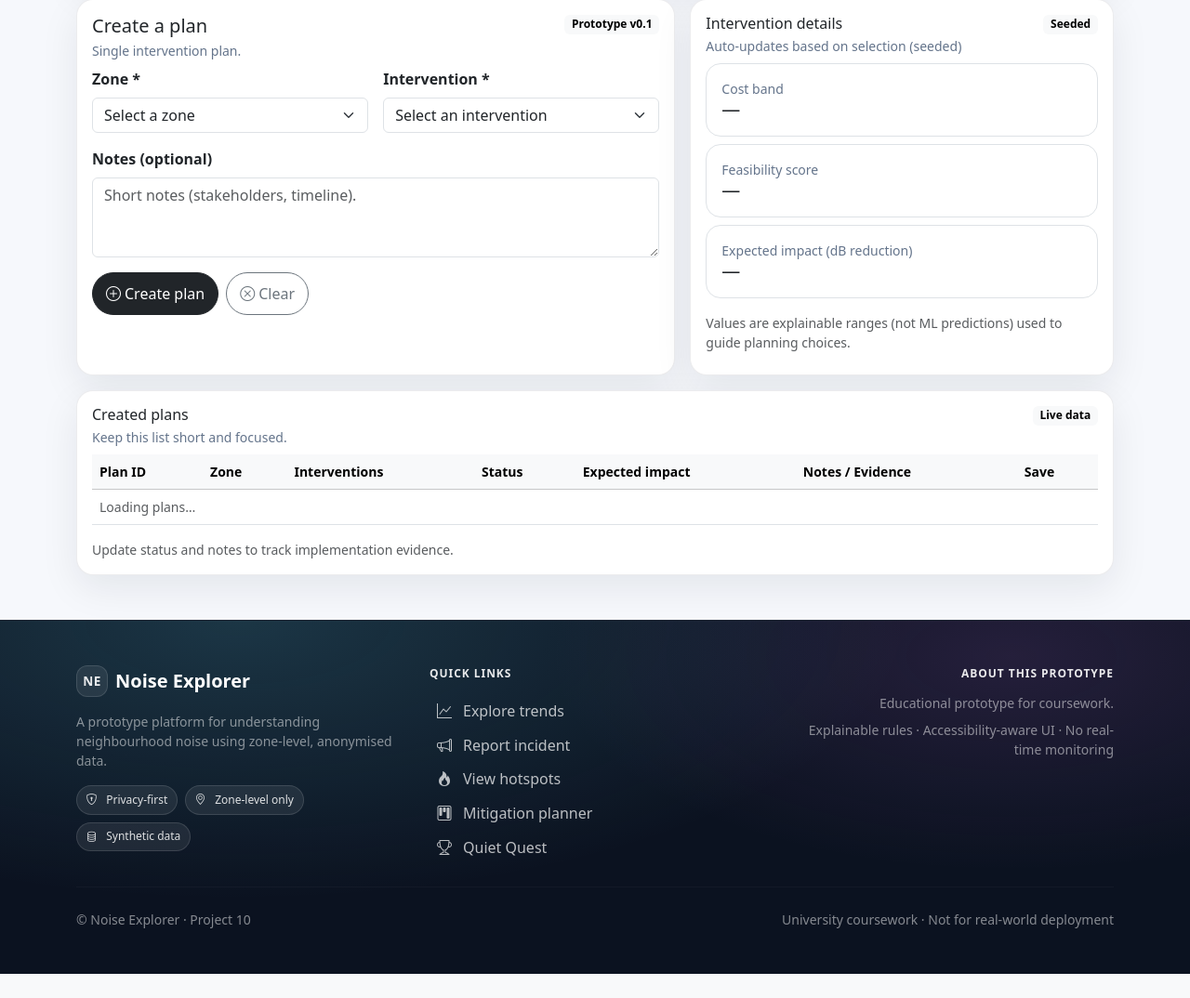
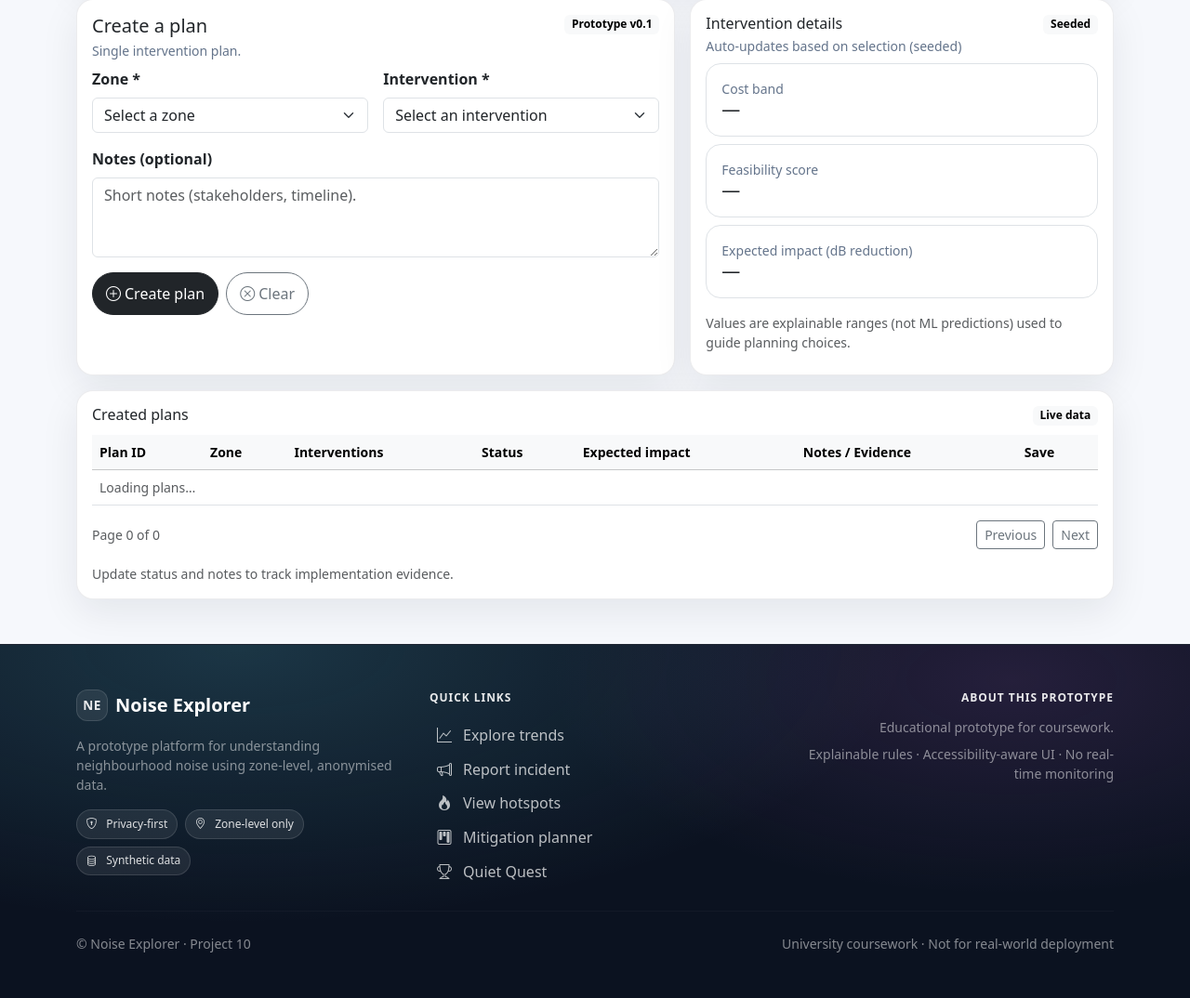
Before and after one commit to JMann-jman/COM2020-Team-Project, a Flask app: page /plan in a window 1280 px wide. Shown: the part 366-1440 px from the top of the page at 93% size. Before the commit the page ends 1414 px from the top, so only its background shows below. Run offline with Flask 3, Linux system fonts and the light colour scheme.

Commit message:
Added paging to mitigation planner

```diff
--- a/noise_pollution_app_frontend/static/js/app.js
+++ b/noise_pollution_app_frontend/static/js/app.js
@@ -703,16 +703,43 @@
   return '—';
 }
 
-function renderPlansTracker(plans) {
+const PLAN_PAGE_SIZE = 10;
+let plansTrackerCache = [];
+let plansTrackerCurrentPage = 0;
+
+function updatePlansPaginationControls() {
+  const pageInfo = document.getElementById('planPageInfo');
+  const prevBtn = document.getElementById('planPrevPage');
+  const nextBtn = document.getElementById('planNextPage');
+  const totalPages = Math.ceil(plansTrackerCache.length / PLAN_PAGE_SIZE);
+
+  if (pageInfo) {
+    if (totalPages === 0) {
+      pageInfo.textContent = 'Page 0 of 0';
+    } else {
+      pageInfo.textContent = `Page ${plansTrackerCurrentPage + 1} of ${totalPages}`;
+    }
+  }
+
+  if (prevBtn) prevBtn.disabled = plansTrackerCurrentPage <= 0;
+  if (nextBtn) nextBtn.disabled = totalPages === 0 || plansTrackerCurrentPage >= totalPages - 1;
+}
+
+function renderPlansTrackerPage() {
   const table = document.getElementById('plansTable');
   if (!table) return;
 
-  if (!plans || plans.length === 0) {
+  if (!plansTrackerCache || plansTrackerCache.length === 0) {
     table.innerHTML = '<tr><td colspan="7" class="text-muted small">No plans available.</td></tr>';
+    updatePlansPaginationControls();
     return;
   }
 
-  table.innerHTML = plans.map(plan => {
+  const start = plansTrackerCurrentPage * PLAN_PAGE_SIZE;
+  const end = start + PLAN_PAGE_SIZE;
+  const pagePlans = plansTrackerCache.slice(start, end);
+
+  table.innerHTML = pagePlans.map(plan => {
     const safeNotes = String(plan.notes || '').replace(/"/g, '&quot;');
     return `
       <tr data-plan-id="${plan.plan_id}">
@@ -741,6 +768,19 @@
   table.querySelectorAll('.tracker-save').forEach(btn => {
     btn.addEventListener('click', handlePlanTrackerSave);
   });
+
+  updatePlansPaginationControls();
+}
+
+function renderPlansTracker(plans) {
+  plansTrackerCache = Array.isArray(plans) ? plans : [];
+  const totalPages = Math.ceil(plansTrackerCache.length / PLAN_PAGE_SIZE);
+  if (totalPages === 0) {
+    plansTrackerCurrentPage = 0;
+  } else if (plansTrackerCurrentPage >= totalPages) {
+    plansTrackerCurrentPage = totalPages - 1;
+  }
+  renderPlansTrackerPage();
 }
 
 async function loadPlansTracker() {
@@ -827,6 +867,28 @@
 }
 
 async function initPlanPage() {
+  const prevBtn = document.getElementById('planPrevPage');
+  const nextBtn = document.getElementById('planNextPage');
+
+  if (prevBtn) {
+    prevBtn.addEventListener('click', () => {
+      if (plansTrackerCurrentPage > 0) {
+        plansTrackerCurrentPage -= 1;
+        renderPlansTrackerPage();
+      }
+    });
+  }
+
+  if (nextBtn) {
+    nextBtn.addEventListener('click', () => {
+      const totalPages = Math.ceil(plansTrackerCache.length / PLAN_PAGE_SIZE);
+      if (plansTrackerCurrentPage < totalPages - 1) {
+        plansTrackerCurrentPage += 1;
+        renderPlansTrackerPage();
+      }
+    });
+  }
+
   await loadInterventions();
   initPlanForm();
   await loadPlansTracker();
--- a/noise_pollution_app_frontend/templates/plan.html
+++ b/noise_pollution_app_frontend/templates/plan.html
@@ -132,7 +132,6 @@
       <div class="d-flex justify-content-between align-items-start mb-2">
         <div>
           <div class="h6 mb-1">Created plans</div>
-          <div class="muted small">Keep this list short and focused.</div>
         </div>
         <span class="badge text-bg-light">Live data</span>
       </div>
@@ -154,6 +153,14 @@
         </table>
       </div>
 
+      <div class="d-flex justify-content-between align-items-center mt-3">
+        <div id="planPageInfo" class="small text-muted">Page 0 of 0</div>
+        <div class="d-flex gap-2">
+          <button id="planPrevPage" class="btn btn-sm btn-outline-secondary" type="button">Previous</button>
+          <button id="planNextPage" class="btn btn-sm btn-outline-secondary" type="button">Next</button>
+        </div>
+      </div>
+
       <div class="small text-muted mt-3">
         Update status and notes to track implementation evidence.
       </div>
```
